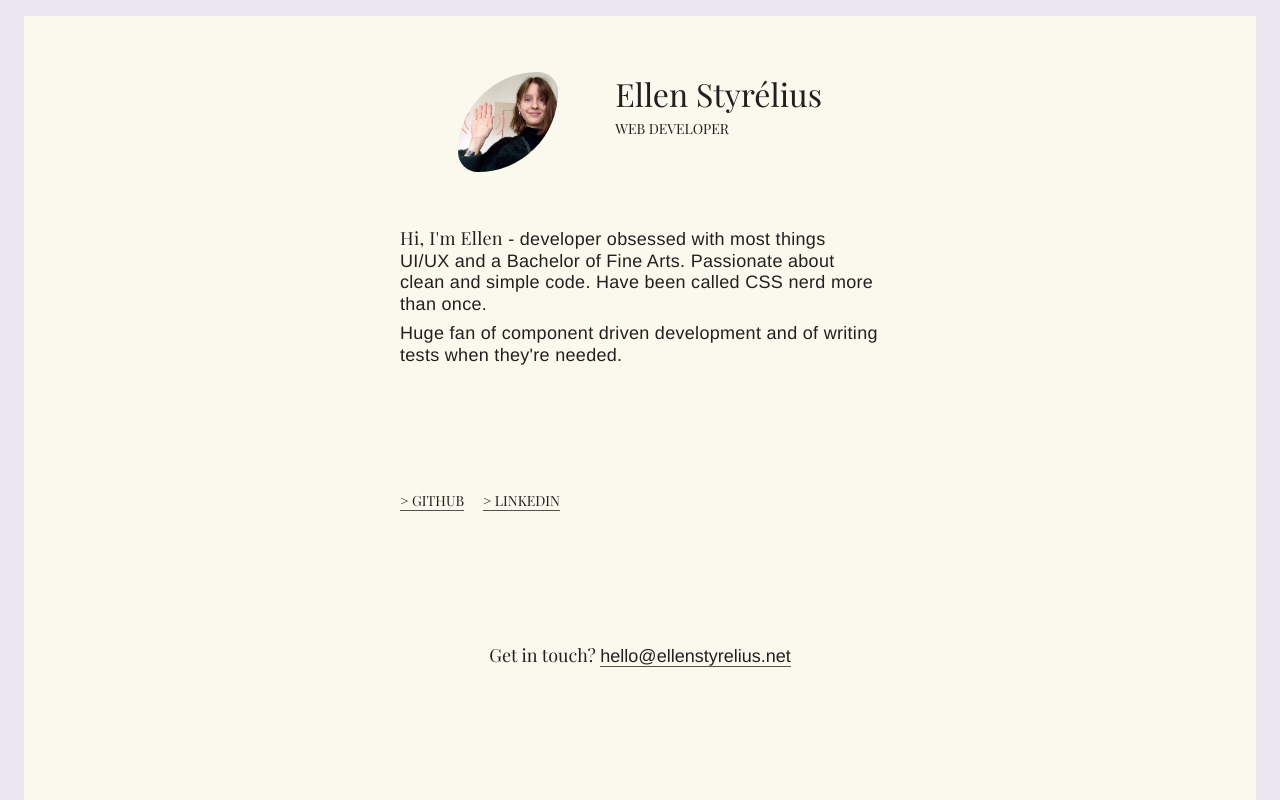
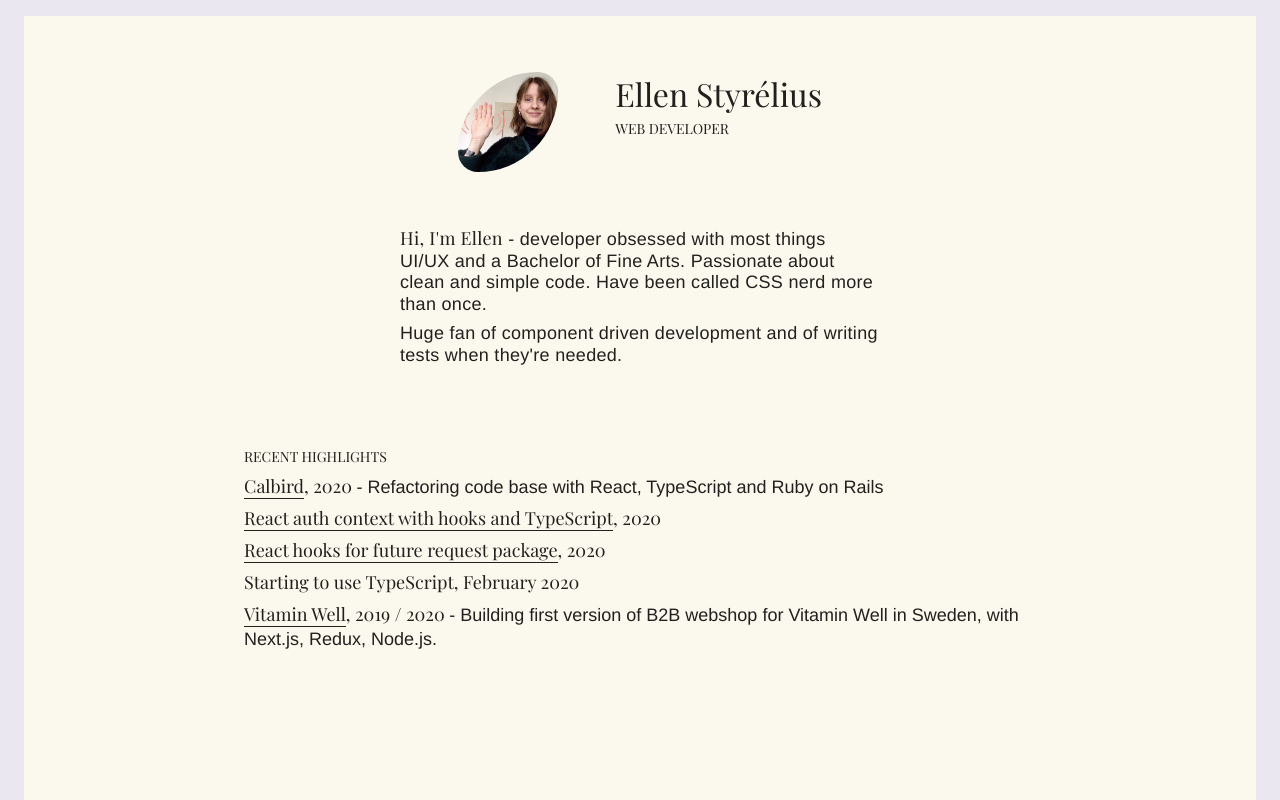
Before and after one commit to styrelius/about-me, a React (Create React App) app: page / in a window 1280 px wide. Shown: the top 800 px of the page. Built offline with nearby package versions, Linux system fonts and the light colour scheme.

Commit message:
Add highlights.jsx with section of recent projects and highlights. (#3)
* Add highlights.jsx with section of recent highlights of my programming journey :) Import and render it in page.jsx.

```diff
--- /dev/null
+++ b/src/components/highlights.jsx
@@ -0,0 +1,97 @@
+import React from 'react'
+import styled from 'styled-components/macro'
+
+import { fonts, colors } from '../styles/styles'
+
+const { black, darkGrey } = colors
+
+const Container = styled.section({
+  width: 800,
+  maxWidth: '100%',
+  padding: '48px 0',
+})
+
+const Header = styled.h4({
+  padding: 4,
+  fontFamily: fonts.playfairDisplay,
+  fontSize: 14,
+  fontWeight: 200,
+  textTransform: 'uppercase',
+})
+
+const Project = styled.div({
+  padding: 4,
+  fontFamily: fonts.playfairDisplay,
+  fontSize: 18,
+})
+
+const Link = styled.a({
+  color: black,
+  textDecoration: 'none',
+  borderBottom: '1px solid' + black,
+  ':hover, :focus': {
+    color: darkGrey,
+    borderColor: darkGrey,
+    outline: 'none',
+  },
+})
+
+const Desc = styled.span({
+  fontFamily: fonts.helveticaNeue,
+})
+
+const highlights = [
+  {
+    id: 'hl-calbird-refactoring',
+    title: 'Calbird',
+    url: 'https://calbird.com/',
+    date: '2020',
+    desc: 'Refactoring code base with React, TypeScript and Ruby on Rails',
+  },
+  {
+    id: 'hl-auth-context',
+    title: 'React auth context with hooks and TypeScript',
+    url: 'https://github.com/styrelius/calbird-client/blob/master/src/context/auth-context.tsx',
+    date: '2020',
+  },
+  {
+    id: 'hl-request-hooks',
+    title: 'React hooks for future request package',
+    url: 'https://github.com/styrelius/react-request-hooks/blob/master/src/use-query.ts',
+    date: '2020',
+  },
+  {
+    id: 'hl-typescript',
+    title: 'Starting to use TypeScript',
+    date: 'February 2020',
+  },
+  {
+    id: 'hl-vitamin-well',
+    title: 'Vitamin Well',
+    url: 'https://vitaminwell.flaivymarket.com/',
+    date: '2019 / 2020',
+    desc:
+      'Building first version of B2B webshop for Vitamin Well in Sweden, with Next.js, Redux, Node.js.',
+  },
+]
+
+export function Highlights() {
+  return (
+    <Container>
+      <Header>Recent Highlights</Header>
+      {highlights.map(({ id, title, url, date, desc }) => (
+        <Project key={id}>
+          {url ? (
+            <Link href={url} target="_blank">
+              {title}
+            </Link>
+          ) : (
+            title
+          )}
+          {`, ${date} `}
+          {desc && <Desc>- {desc}</Desc>}
+        </Project>
+      ))}
+    </Container>
+  )
+}
--- a/src/components/page.jsx
+++ b/src/components/page.jsx
@@ -6,6 +6,7 @@ import { mobileScreen } from '../styles/media-queries'
 
 import { Header } from './header'
 import { Presentation } from './presentation'
+import { Highlights } from './highlights'
 import { LinksAndContact } from './links-and-contact'
 
 const Container = styled.div`
@@ -32,6 +33,7 @@ export function Page({ appPaddingTopBottom }) {
         <Header />
         <Presentation />
       </TopOfPage>
+      <Highlights />
       <LinksAndContact />
     </Container>
   )
```
